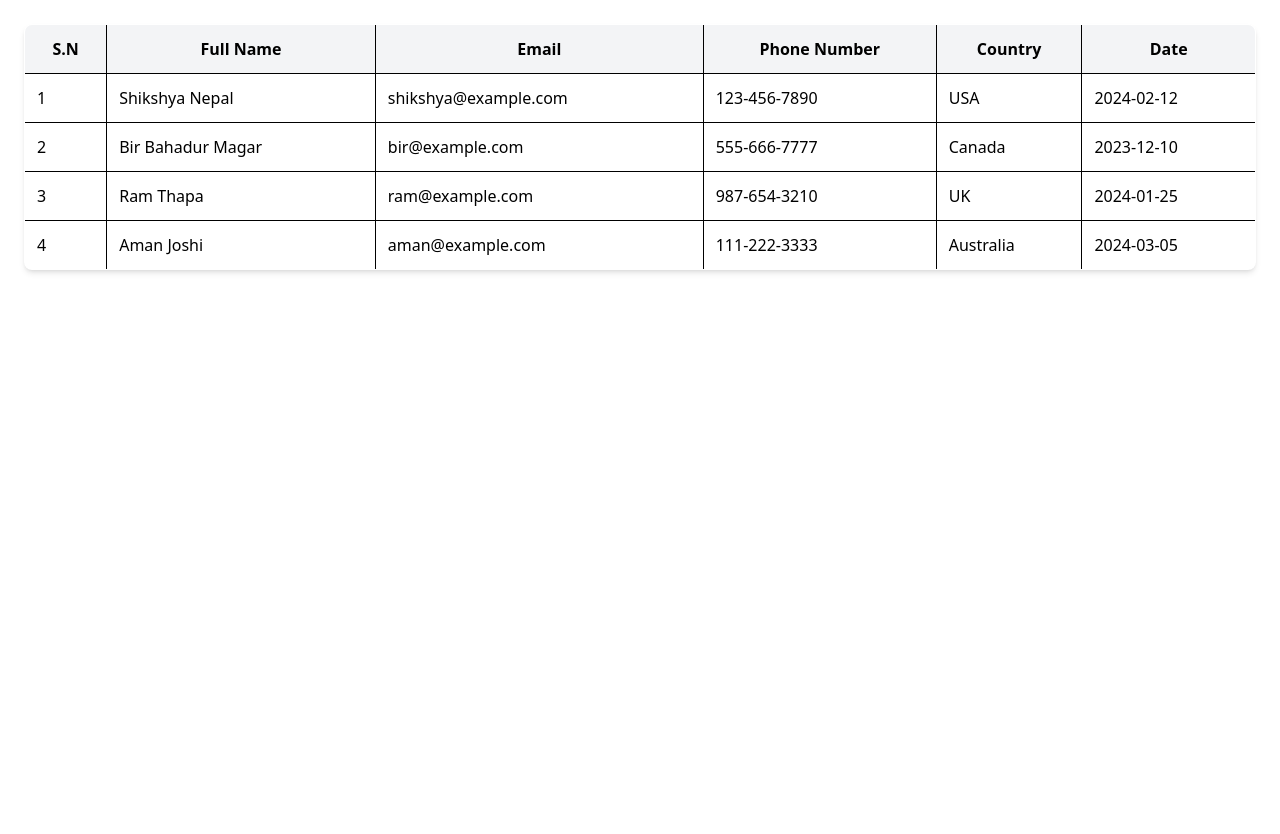
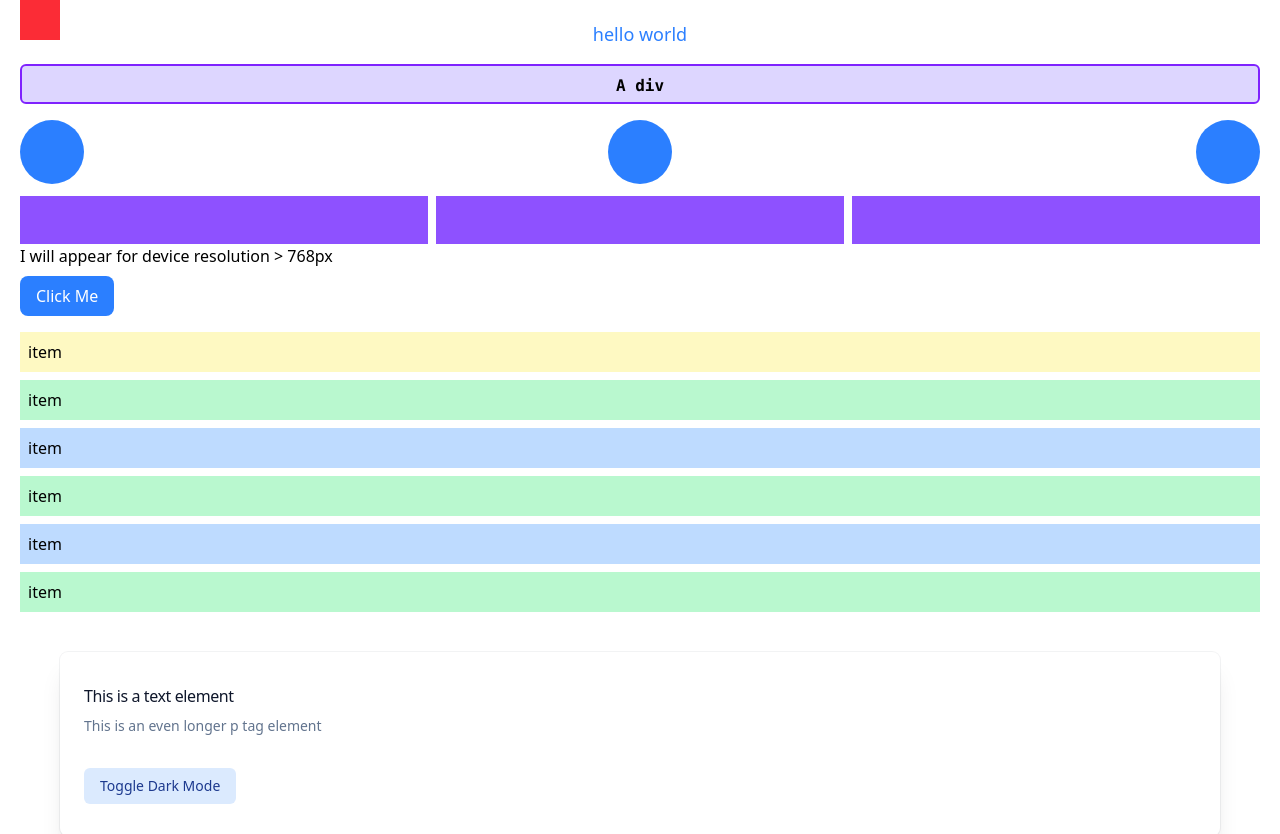
Before and after one commit to NilimaSardar/Intern_Task, a React (Vite) app in the folder 02_tailwindTable/: page / in a window 1280 px wide. Shown: the top 834 px of the page. Before the commit the page ends 800 px from the top, so only its background shows below. Built offline with nearby package versions, Linux system fonts and the light colour scheme.

Commit message:
read and used tailwind css

```diff
--- a/02_tailwindTable/src/App.jsx
+++ b/02_tailwindTable/src/App.jsx
@@ -3,12 +3,14 @@ import reactLogo from './assets/react.svg'
 import viteLogo from '/vite.svg'
 import './App.css'
 import TableComponent from './components/TableComponent'
+import Tailwind from './components/tailwind'
 
 function App() {
 
   return (
     <>
-      <TableComponent/>
+      {/* <TableComponent/> */}
+      <Tailwind/>
     </>
   )
 }
--- /dev/null
+++ b/02_tailwindTable/src/components/Tailwind.jsx
@@ -0,0 +1,64 @@
+import React, { useState } from 'react'
+
+const Tailwind = () => {
+    const [darkMode, setDarkMode] = useState(false);
+
+    const toggleDarkMode = () => {
+      setDarkMode(!darkMode);
+      document.documentElement.classList.toggle('dark');
+    };
+  return (
+    <main class="p-5">
+    <h1 class="text-center text-lg text-blue-500">hello world</h1>
+
+    <div class="my-4 h-10 w-full rounded-md border-2 border-violet-600 bg-violet-200 p-2">
+        <p class="text-center font-mono font-extrabold">A div</p>
+    </div>
+
+    {/* <!-- Layout --> */}
+    <div class="fixed top-0 h-10 w-10 bg-red-500"></div>
+
+    <div class="flex justify-between">
+        <div class="h-16 w-16 rounded-full bg-blue-500"></div>
+        <div class="h-16 w-16 rounded-full bg-blue-500"></div>
+        <div class="h-16 w-16 rounded-full bg-blue-500"></div>
+    </div>
+    <div class="mt-3 grid grid-cols-3 gap-2">
+        <div class="h-12 bg-violet-500"></div>
+        <div class="h-12 bg-violet-500"></div>
+        <div class="h-12 bg-violet-500"></div>
+    </div>
+    <div class="hidden md:block">
+        <p>I will appear for device resolution &gt; 768px</p>
+    </div>
+    <div class="hidden max-md:block">
+        <p>I will appear for device resolution &lt; 768px</p>
+    </div>
+
+    <button class="special-button">Click Me</button>
+
+    <ul class="my-2 space-y-2">
+        <li class="bg-white p-2 first:bg-yellow-100">item</li>
+        <li class="bg-white p-2 first:bg-yellow-100 odd:bg-blue-200 even:bg-green-200">item</li>
+        <li class="bg-white p-2 first:bg-yellow-100 odd:bg-blue-200 even:bg-green-200">item</li>
+        <li class="bg-white p-2 first:bg-yellow-100 odd:bg-blue-200 even:bg-green-200">item</li>
+        <li class="bg-white p-2 first:bg-yellow-100 odd:bg-blue-200 even:bg-green-200">item</li>
+        <li class="bg-white p-2 first:bg-yellow-100 odd:bg-blue-200 even:bg-green-200">item</li>
+    </ul>
+
+    {/* <!-- Theme dark: --> */}
+    <div class="card">
+        <h3 class="text-base font-medium tracking-tight text-slate-900 dark:text-white">This is a text element</h3>
+        <p class="mt-2 text-sm text-slate-500 dark:text-blue-100">This is an even longer p tag element</p>
+
+        <button id="toggleDark" class="mt-8 rounded-md bg-blue-100 px-4 py-2 text-sm font-medium text-blue-900" onClick={toggleDarkMode}>Toggle Dark Mode</button>
+    </div>
+
+
+    <p className='text-2xl text-[#973F29] bg-stone-100 p-[16px]'>Chestnut Color</p>
+    </main>
+
+  )
+}
+
+export default Tailwind
--- a/02_tailwindTable/src/index.css
+++ b/02_tailwindTable/src/index.css
@@ -1 +1,14 @@
 @import "tailwindcss";
+
+@custom-variant dark (&:where(.dark, .dark *));
+
+
+@layer components{
+    .card{
+        @apply px-6 m-10 rounded-lg bg-white py-8 ring-1 shadow-xl ring-slate-900/5 dark:bg-black;
+    }
+
+    .special-button{
+        @apply my-2 rounded-lg bg-blue-500 px-4 py-2 text-white hover:bg-blue-700 focus:ring focus:ring-blue-300 focus:outline-none active:bg-blue-800;
+    }
+}
```
